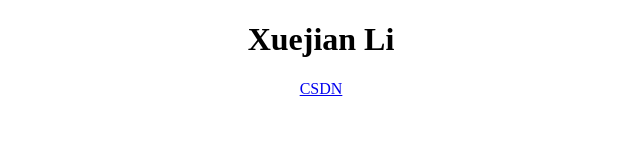
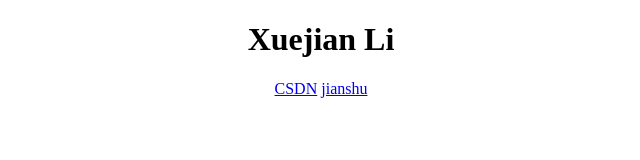
Before and after one commit to dadadaSJ/dadadaSJ, a plain HTML site: page index.html in a window 1280 px wide. Shown: the full height of the page, 319-959 px from the left. Drawn offline with Linux system fonts and the light colour scheme.

Commit message:
添加jianshu的超链接

```diff
--- a/index.html
+++ b/index.html
@@ -11,6 +11,7 @@
     <h1 align="center">Xuejian Li</h1>
     <p align="center">
         <a href="https://blog.csdn.net/qq_41747960?spm=1000.2115.3001.5343" target="_blank">CSDN</a>
+        <a href="https://www.jianshu.com/u/5432b0bfe6ff" target="_blank">jianshu</a>
     </p>
 </body>
 
```
